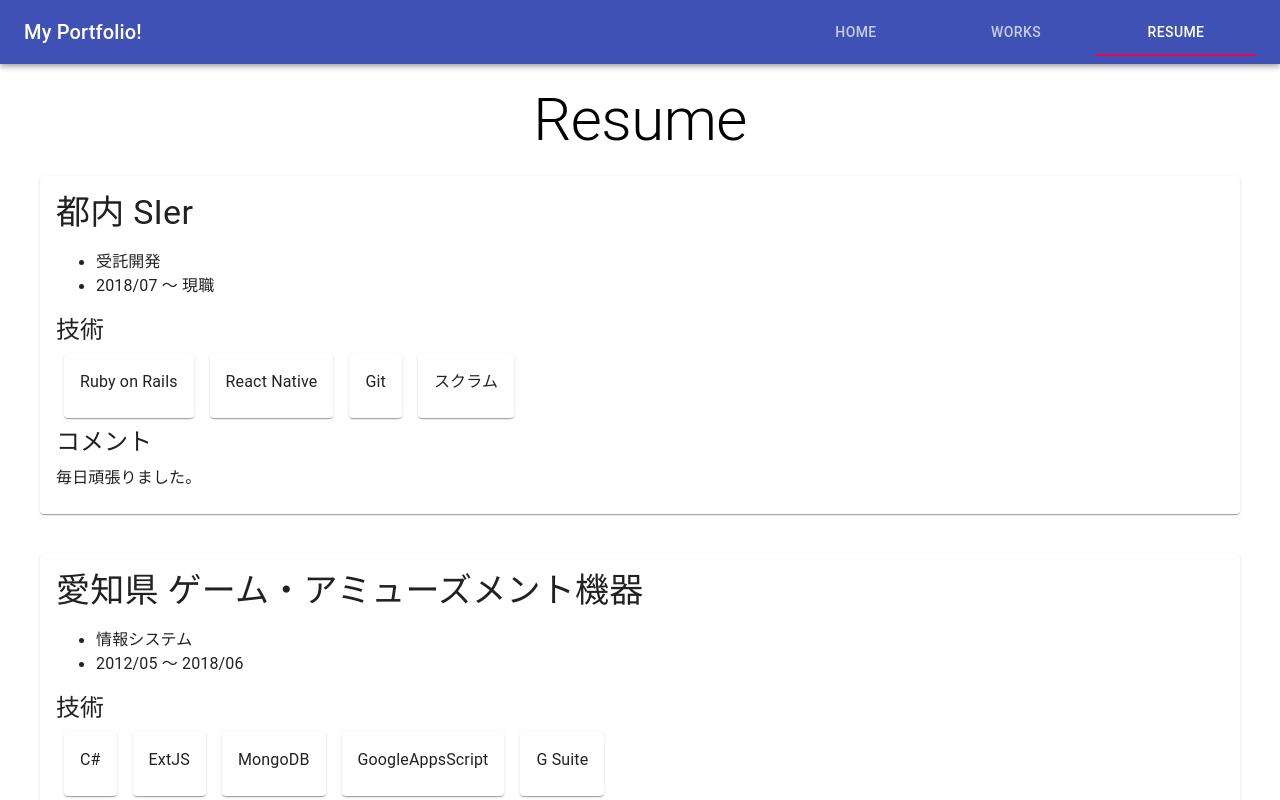
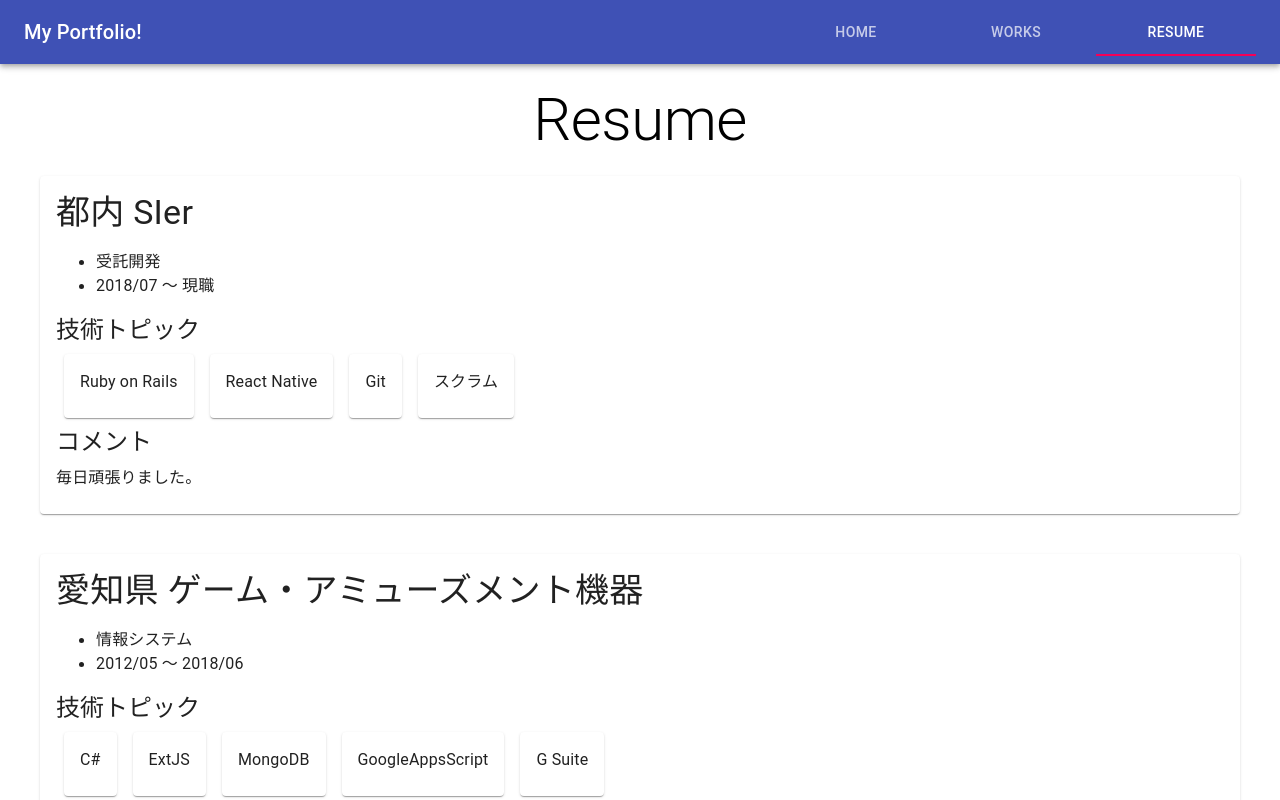
Before and after one commit to iteduki/react-portfolio, a React (Create React App) app: page / in a window 1280 px wide. Both pictures are taken after a click on the tab "RESUME". Shown: the top 800 px of the page. Built offline with nearby package versions, Linux system fonts and the light colour scheme.

Commit message:
技術→技術トピック

```diff
--- a/src/pages/Resume.tsx
+++ b/src/pages/Resume.tsx
@@ -52,7 +52,7 @@ export default function Resume() {
                   }`}</Typography>
                 </li>
               </ul>
-              <Typography variant="h5">技術</Typography>
+              <Typography variant="h5">技術トピック</Typography>
               <Box style={{ display: "flex" }}>
                 {item.skills.map((skill: String) => {
                   return (
```
